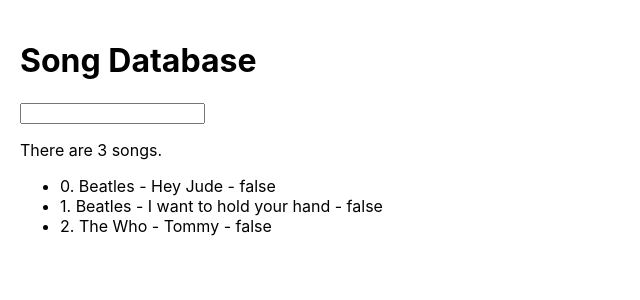
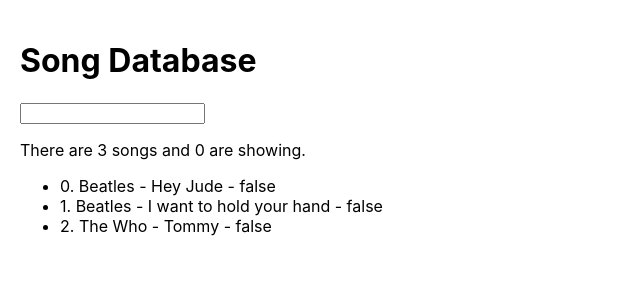
Before and after one commit to FbW-D01/songdatabase, a React (Create React App) app: page / in a window 1280 px wide. Shown: the top 300 px of the page, without its empty margins (0-640 px from the left). Built offline with nearby package versions, Linux system fonts and the light colour scheme.

Commit message:
finish interaction

```diff
--- a/src/App.jsx
+++ b/src/App.jsx
@@ -13,8 +13,6 @@
 
 	const toggleDescription = (index) => {
 		songs[index].showDescription = !songs[index].showDescription;
-		console.log(songs[index]);
-		console.log(`You clicked song with index ${index}`);
 		setSongs([...songs]);
 	}
 
@@ -24,7 +22,7 @@
 			<div>
 				<input type="text" onChange={((e) => searchSongs(e.target.value))} />
 			</div>
-			<p>There are {songs.length} songs.</p>
+			<p>There are {songs.length} songs and {songs.filter((song) => song.showDescription).length} are showing.</p>
 			<ul>
 				{songs.map((song, index) => {
 					return (
```
